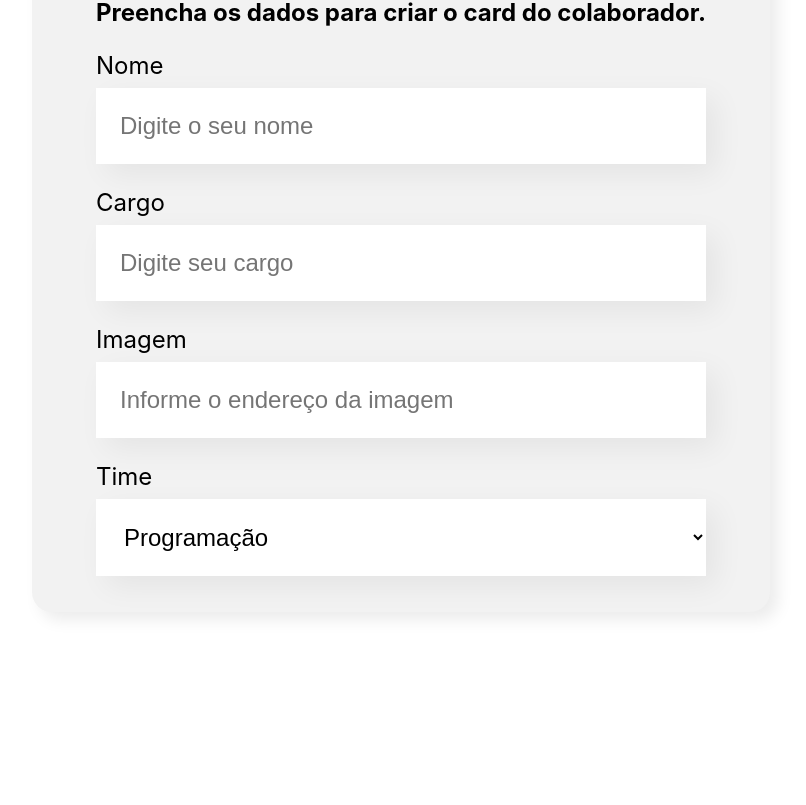
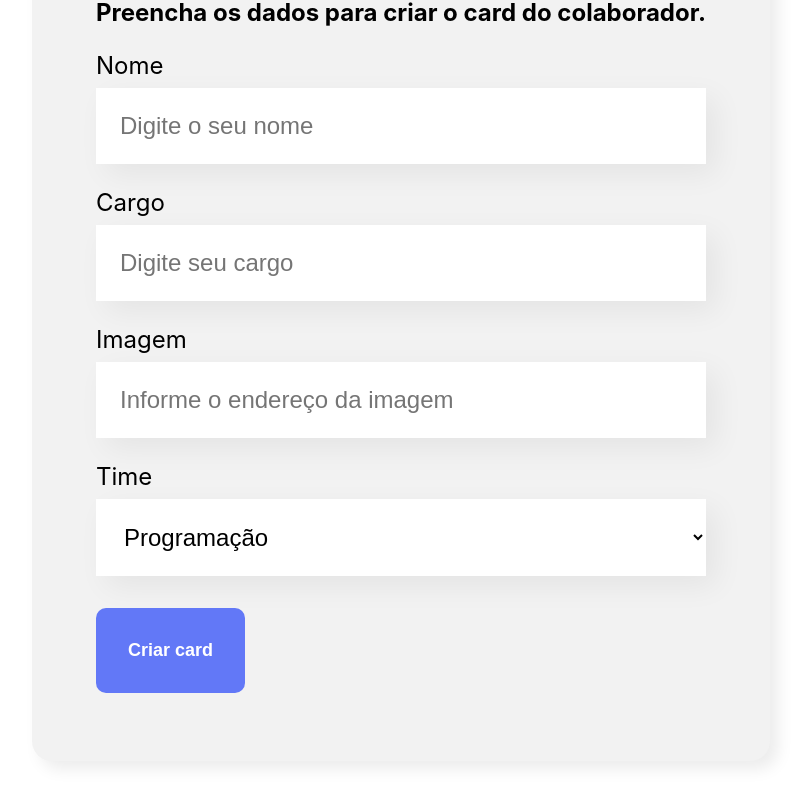
Before and after one commit to Kenichi07/Projetos-React, a React (Create React App) app in the folder organo/: page / in a window 1280 px wide. Shown: the part 636-1441 px from the top of the page, without its empty margins (239-1045 px from the left). Before the commit the page ends 1328 px from the top, so only its background shows below. Built offline with nearby package versions, Linux system fonts and the light colour scheme.

Commit message:
feat: created and styled Botao component

```diff
--- /dev/null
+++ b/organo/src/componentes/Botao/Botao.css
@@ -0,0 +1,15 @@
+.botao {
+  background-color: #6278f7;
+  border-radius: 10px;
+  font-weight: 700;
+  font-size: 18px;
+  padding: 32px;
+  border: none;
+  cursor: pointer;
+  color: #ffffff;
+  margin: 32px 0;
+}
+
+.botao:hover {
+  color: #95ffd4;
+}
--- /dev/null
+++ b/organo/src/componentes/Botao/index.js
@@ -0,0 +1,7 @@
+import "./Botao.css";
+
+const Botao = (props) => {
+  return <button className="botao">{props.children}</button>;
+};
+
+export default Botao;
--- a/organo/src/componentes/Formulario/index.js
+++ b/organo/src/componentes/Formulario/index.js
@@ -1,3 +1,4 @@
+import Botao from "../Botao";
 import CampoTexto from "../CampoTexto";
 import ListaSuspensa from "../ListaSuspensa";
 import "./Formulario.css";
@@ -24,6 +25,7 @@
           placeholder={"Informe o endereço da imagem"}
         />
         <ListaSuspensa label="Time" itens={times} />
+        <Botao>Criar card</Botao>
       </form>
     </section>
   );
```
